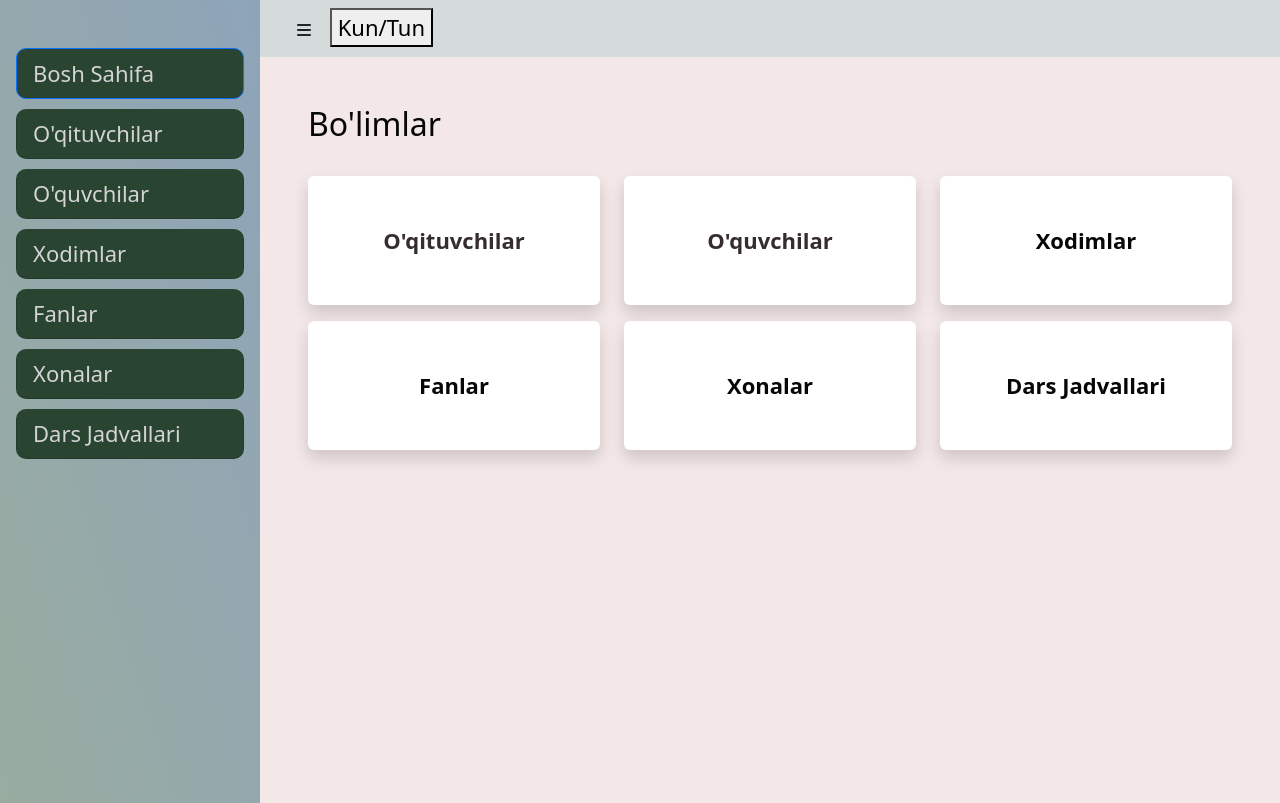
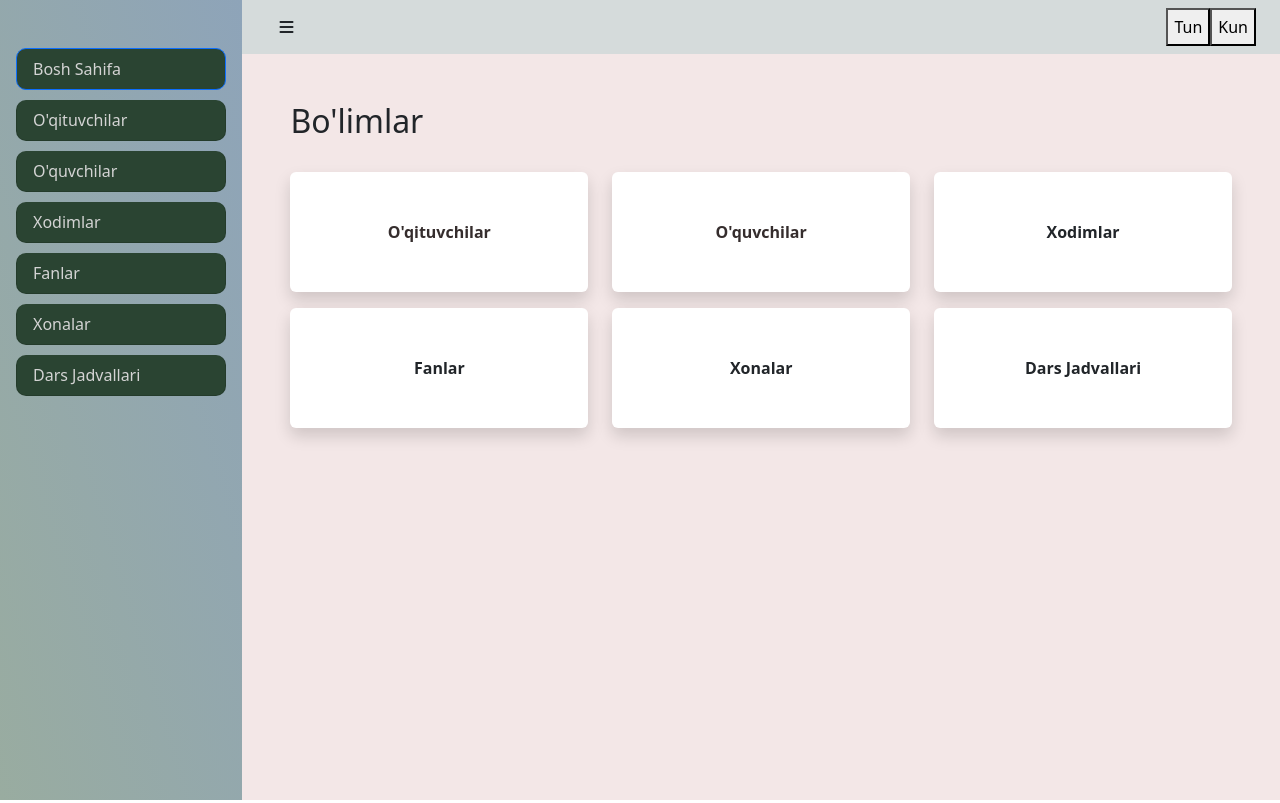
Before and after one commit to Fakhriddin2003/Coding_Progres, a plain HTML site: page Dom/Dom Events/Maktab/index.html in a window 1280 px wide. Drawn offline with nearby package versions, Linux system fonts and the light colour scheme.

Commit message:
Added Events

```diff
--- a/Dom/Dom Events/Maktab/index.html
+++ b/Dom/Dom Events/Maktab/index.html
@@ -15,16 +15,13 @@
 </head>
 
 <body onload="loaded()" class="d-flex " onkeyup="keyUp(event)">
-
     <div id="sidebar" class="px-3 py-5">
         <div class="list-group">
             <a href="#" class="list-group-item list-group-item-action active" aria-current="true">
                 Bosh Sahifa
             </a>
-            <a href="./Teacher/index.html"
-                class="list-group-item list-group-item-action">O'qituvchilar</a>
-            <a href="./Students/index.html"
-                class="list-group-item list-group-item-action">O'quvchilar</a>
+            <a href="./Teacher/index.html" class="list-group-item list-group-item-action">O'qituvchilar</a>
+            <a href="./Students/index.html" class="list-group-item list-group-item-action">O'quvchilar</a>
             <a href="#" class="list-group-item list-group-item-action">Xodimlar</a>
             <a href="#" class="list-group-item list-group-item-action">Fanlar</a>
             <a href="#" class="list-group-item list-group-item-action">Xonalar</a>
@@ -32,27 +29,30 @@
         </div>
     </div>
     <div id="rightside">
-        <header class="px-4 py-2">
-            <button class="btn" onclick="toggleSidebar()"><i class="fas fa-bars"></i></button>
-            <button onclick="myFunction()">Kun/Tun</button>
+        <header class="px-4 py-2 d-flex" id="header">
+            <button id="btn" class="btn" onclick="toggleSidebar()"><i class="fas fa-bars"></i></button>
+            <div class="button d-flex">
+                <button onclick="darkMode()">Tun</button>
+                <button onclick="whiteMode()">Kun</button>
+            </div>
         </header>
-        <div class="content p-5 ">
+        <div class="content p-5 " id="content">
             <div class="d-flex justify-content-between">
-                <h2>Bo'limlar</h2>
+                <h2 id="text">Bo'limlar</h2>
                 <h2 id="selected"></h2>
             </div>
-            <div class="row text-center fw-bold mt-4" id="cards">
+            <div class="row text-center fw-bold mt-4">
                 <a href="./Teacher/index.html">
                     <div class="col-md-6 col-lg-4 mb-3">
-                        <div class="shadow bg-white rounded p-5" id="teacher"> O'qituvchilar</div>
+                        <div class="shadow bg-white rounded p-5"> O'qituvchilar</div>
                 </a>
             </div>
             <div class="col-md-6 col-lg-4 mb-3">
-                <a href="./Students/index.html" >
-                    <div class="shadow bg-white rounded p-5" id="teacher">O'quvchilar</div>
+                <a href="./Students/index.html">
+                    <div class="shadow bg-white rounded p-5">O'quvchilar</div>
                 </a>
             </div>
-            <div class="col-md-6 col-lg-4 mb-3">
+            <div class="col-md-6 col-lg-4 mb-3" id="worker">
                 <div class="shadow bg-white rounded p-5">Xodimlar</div>
             </div>
             <div class="col-md-6 col-lg-4 mb-3">
@@ -67,7 +67,6 @@
         </div>
     </div>
     </div>
-
     <script src="https://cdn.jsdelivr.net/npm/bootstrap@5.2.0-beta1/dist/js/bootstrap.bundle.min.js"
         integrity="sha384-pprn3073KE6tl6bjs2QrFaJGz5/SUsLqktiwsUTF55Jfv3qYSDhgCecCxMW52nD2" crossorigin="anonymous">
     </script>
--- a/Dom/Dom Events/Maktab/index.js
+++ b/Dom/Dom Events/Maktab/index.js
@@ -21,10 +21,21 @@ for (const card of cards.children) {
         selected.innerHTML = menu
     }
 }
-function myFunction(){
-    let element = document.body;
-    element.classList.toggle("dark-mode")
-    console.log(element);
+
+function darkMode() {
+    const header = document.getElementById("header").style.background = "#30363d"
+    const sidebar = document.getElementById("sidebar").style.background = "#30363d"
+    const content = document.getElementById("content").style.background = "#30363d"
+    const text = document.getElementById("text").style.color = "white"
+    const btn = document.getElementById("btn").style.color = "white"
+}
+
+function whiteMode() {
+    const header = document.getElementById("header").style.background = "rgb(213, 219, 219)"
+    const sidebar = document.getElementById("sidebar").style.background = "linear-gradient(to right top, #99aca0, #8ea4b9)"
+    const content = document.getElementById("content").style.background = "#f3e7e7"
+    const text = document.getElementById("text").style.color = "black"
+    const btn = document.getElementById("btn").style.color = "black"
 }
 
 
--- a/Dom/Dom Events/Maktab/style.css
+++ b/Dom/Dom Events/Maktab/style.css
@@ -1,14 +1,3 @@
-body {
-    background-color: rgb(120, 7, 250);
-    color: rgb(7, 7, 7);
-font-size: 22px;
- }
-
-   .dark-mode {
-     background-color: rgb(21, 240, 13);
-    color: rgb(226, 24, 24);
-  }
-
 #sidebar {
     width: 260px;
     background: linear-gradient(to right top, #99aca0, #8ea4b9);
@@ -52,7 +41,17 @@ header {
 #sidebar.list-group.active {
     background-color: #1423a5;
 }
+
 a {
     text-decoration: none;
     color: rgb(53, 45, 45);
 }
+
+#teacher {
+    color: red;
+}
+
+.button {
+    margin-left: 860px;
+
+}
```
Also changed, not shown: 1 other file.
